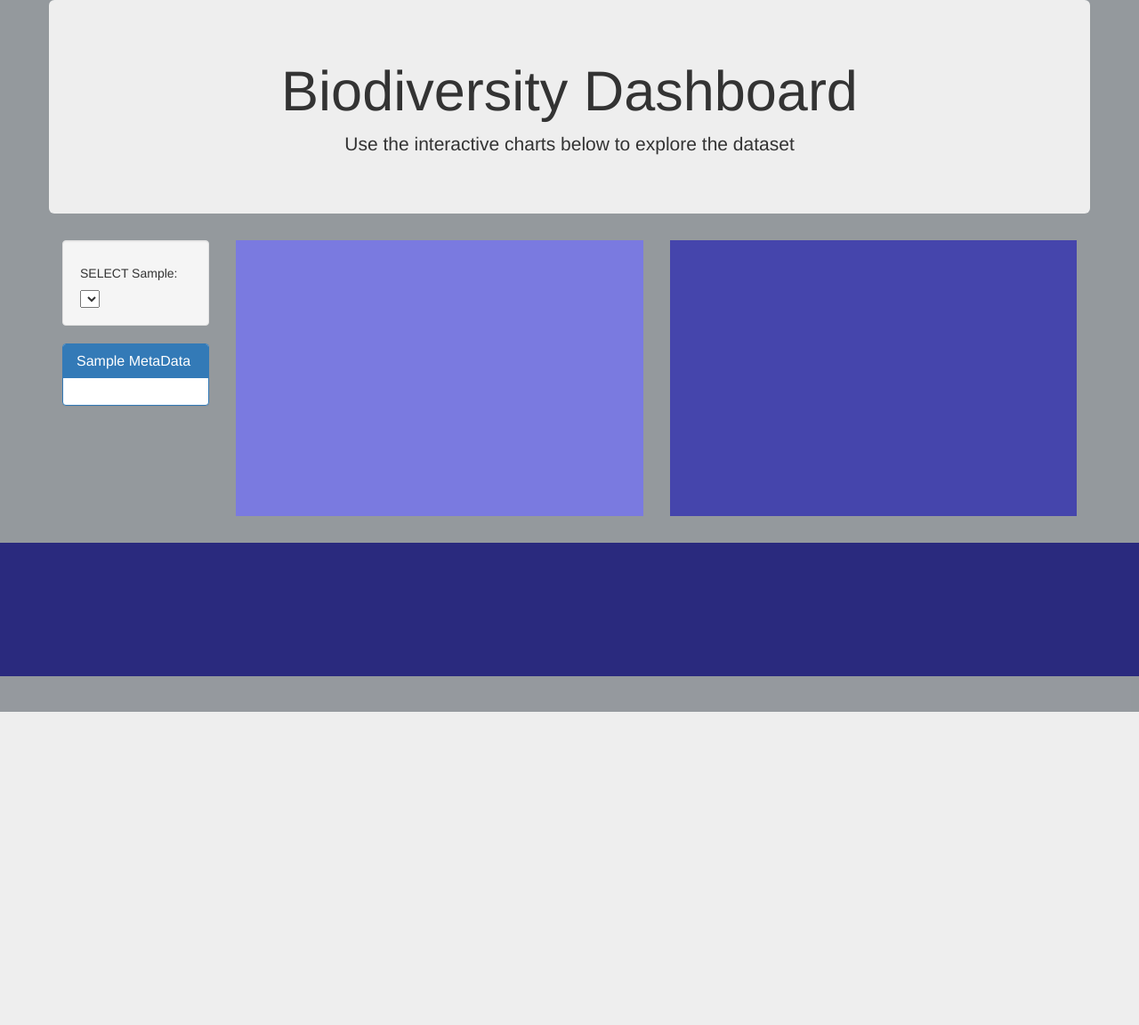
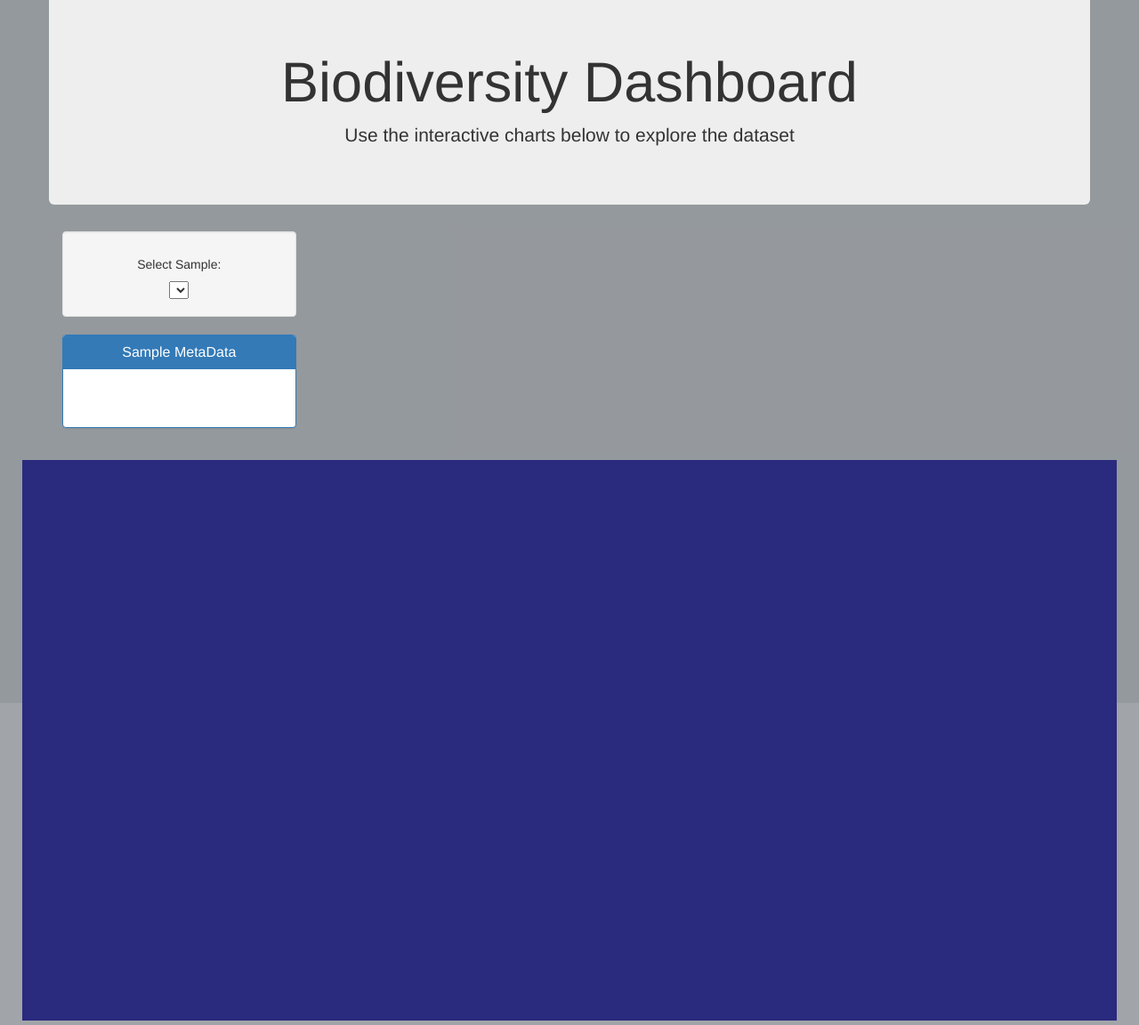
Before and after one commit to mdsmith577/Interactive-Visualizations, a Flask app: page / in a window 1280 px wide. Shown: the whole page at 89% size. Before the commit the page ends 800 px from the top, so only its background shows below. Run offline with Flask 2, Linux system fonts and the light colour scheme; data that the repository does not hold is empty; some libraries are stand-ins or nearby versions.

Commit message:
Add files via upload

```diff
--- a/Belly_Button_Biodiversity/static/css/style.css
+++ b/Belly_Button_Biodiversity/static/css/style.css
@@ -1,82 +1,50 @@
   html,
   body {
     height: 100%;
-    width: 100%;
+    /* width: 100%; */
     padding: 0;
     margin: 0;
     background: #93979cdc;
-  }
-
-
-  #bubble {
-    margin-top: 30px;
-  }
-
-
-  #panel-heading {
-    margin-top: 30px;
-  }
-
-
-  #panel-body {
-    margin-top: 30px;
+    text-align: center;
+    margin-top: -5px;
   }
 
 
 
-  #pie {
-    background: #7a7ae0;
-    height: 310px;
+  /* #panel-heading {
+    margin-top: 30px;
+  } */
+
+
+  .panel-body {
+    margin-top: 30px;
+    text-align: center;
+    display: inline-block;
   }
 
 
-  #gauge {
-    background: #4545ac;
-    height: 310px;
+  .pie {
+    border:1px solid transparent;
+    border-radius:100px;
+    -webkit-box-shadow:0 1px 1px rgba(0,0,0,.05);
+    box-shadow:0 1px 1px rgba(0,0,0,.05);
   }
 
 
-  #bubble {
+  /* #bubble {
+    margin-top: 15px;
     background: #2a2a7e;
-    height: 150px;
-  }
-
-  /* .wrapper {
-    position: relative;
-    min-height: 100%;
-    padding-bottom: 130px;
-    overflow: auto;
-    background: #9cbb45;
+    height: 630px;
+    width: 1230px;
+    text-align: center;
+    display: inline-block;
   } */
 
-
-  /* .container-fluid {
-    position: absolute;
-    right: 0;
-    bottom: 0;
-    left: 0;
-    min-height: 100px;
-    background: #31993f;
-  } */
-
-  /* at the bottom of the page */
-
-  /* .footer {
-    position: absolute;
-    right: 0;
-    bottom: 0;
-    left: 0;
-    min-height: 100px;
-    background: #31993f;
-  } */
-
-  /* The code styles the text at the bottom of the footer */
-
-  /* .footer > .bottom {
-    position: absolute;
-    right: 0;
-    bottom: 0;
-    left: 0;
-    padding: 5px;
-    background: #214e06;
-  } */
+  #bubble {
+    margin-top: 15px;
+    background: #2a2a7e;
+    height: 630px;
+    width: 1230px;
+    text-align: center;
+    display: inline-block;
+  }
--- a/Belly_Button_Biodiversity/static/js/app.js
+++ b/Belly_Button_Biodiversity/static/js/app.js
@@ -76,6 +76,8 @@ function buildCharts(sample) {
     var data2 = [trace2]
     var layout2 = {
       showlegend: true,
+      height: 500,
+      width: 770
     };
     Plotly.newPlot('pie',data2,layout2);
 
--- a/Belly_Button_Biodiversity/templates/index.html
+++ b/Belly_Button_Biodiversity/templates/index.html
@@ -20,9 +20,9 @@
       </div>
     </div>
     <div class="row">
-      <div class="col-md-2">
+      <div class="col-md-3">
         <div class="well">
-          <h5>SELECT Sample:</h5>
+          <h5>Select Sample:</h5>
           <select id="selDataset" onchange="optionChanged(this.value)"></select>
         </div>
         <div class="panel panel-primary">
@@ -32,11 +32,8 @@
           <div id="sample-metadata" class="panel-body"></div>
         </div>
       </div>
-      <div class="col-md-5">
+      <div class="col-md-10">
         <div id="pie"></div>
-      </div>
-      <div class="col-md-5">
-        <div id="gauge"></div>
       </div>
     </div>
   </div>
```
